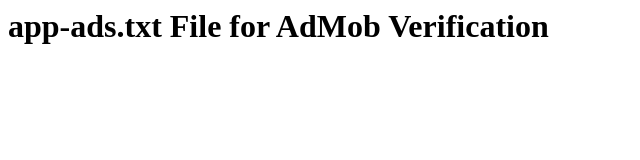
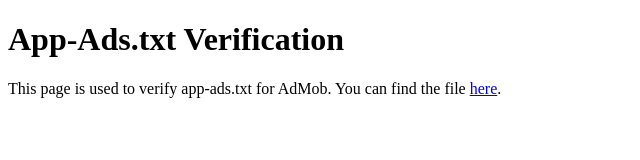
Before and after one commit to Nikswill/app-ads, a plain HTML site: page index.html in a window 1280 px wide. Shown: the whole page, without its empty margins (0-640 px from the left). Drawn offline with Linux system fonts and the light colour scheme.

Commit message:
index.html

```diff
--- a/index.html
+++ b/index.html
@@ -1,5 +1,12 @@
-<html>
+<!DOCTYPE html>
+<html lang="en">
+<head>
+  <meta charset="UTF-8">
+  <meta name="viewport" content="width=device-width, initial-scale=1.0">
+  <title>App-Ads Verification</title>
+</head>
 <body>
-<h1>app-ads.txt File for AdMob Verification</h1>
+  <h1>App-Ads.txt Verification</h1>
+  <p>This page is used to verify app-ads.txt for AdMob. You can find the file <a href="https://nikswill.github.io/app-ads/app-ads.txt">here</a>.</p>
 </body>
 </html>
```
